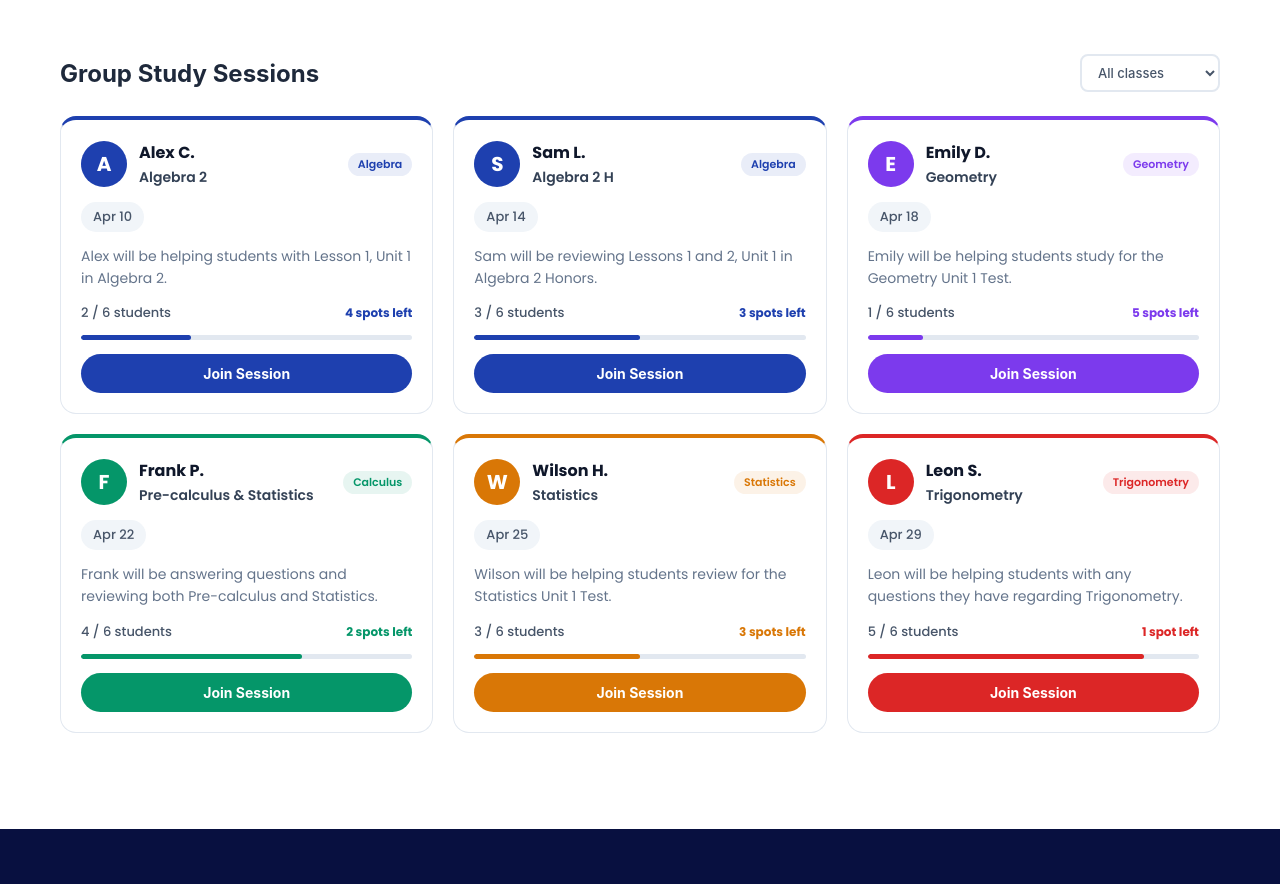
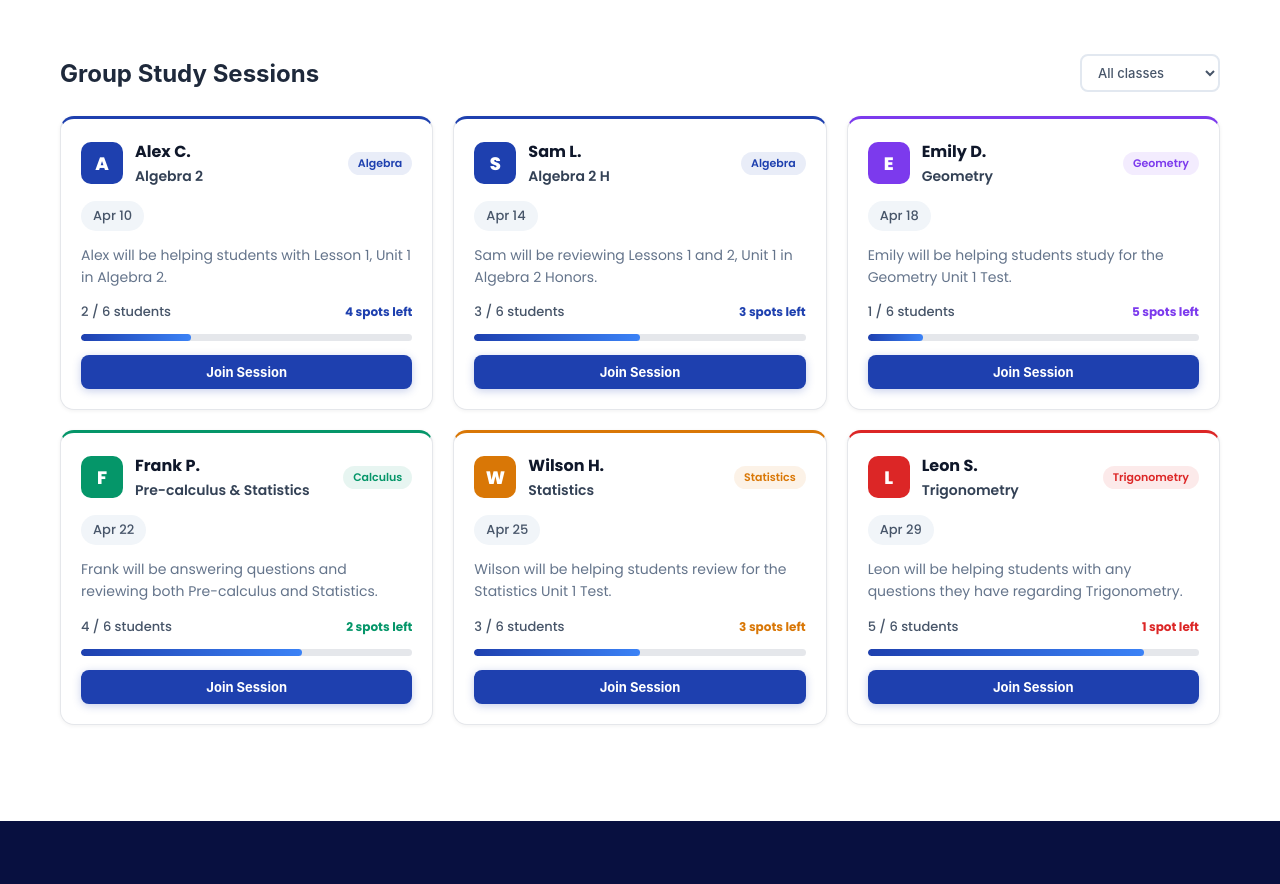
Before and after one commit to olaalzreikat/StudentLearningHub, a React (Vite) app: page /schedule in a window 1280 px wide. Shown: the part 1357-2241 px from the top of the page. Built offline with nearby package versions, Linux system fonts and the light colour scheme.

Commit message:
Make subject colors consistent across all pages and resource cards

```diff
--- a/src/components/ClassModal.jsx
+++ b/src/components/ClassModal.jsx
@@ -12,7 +12,7 @@ function ClassModal({ classData, onClose, onLessonStart }) {
         const refreshProgress = () => {
             const progress = getProgress();
             setCompletedLessons(progress.completedLessons || []);
-            console.log('✓ ClassModal: Refreshed progress', progress.completedLessons); // Debug log
+            console.log(' ClassModal: Refreshed progress', progress.completedLessons); // Debug log
         };
 
         // Initial load
@@ -20,7 +20,7 @@ function ClassModal({ classData, onClose, onLessonStart }) {
 
         // Refresh when window regains focus (e.g., after closing lesson tab)
         const handleFocus = () => {
-            console.log('✓ ClassModal: Window focused, refreshing progress'); // Debug log
+            console.log('ClassModal: Window focused, refreshing progress'); // Debug log
             refreshProgress();
         };
 
--- a/src/pages/Resources.css
+++ b/src/pages/Resources.css
@@ -383,7 +383,6 @@
     border-radius: 16px;
     cursor: pointer;
     transition: all 0.2s ease;
-    overflow: hidden;
     background: #FFFFFF;
     border: 1px solid #E5E7EB;
     display: flex;
--- a/src/pages/Resources.jsx
+++ b/src/pages/Resources.jsx
@@ -4,7 +4,7 @@ import { videosData, quizzesData, problemsData, guidesData } from '../data/resou
 import { classesData } from '../data/classesData';
 import { lessonsData } from '../data/lessonsData';
 import { getProgress, markAsComplete, addActivity, checkAndAwardAchievements } from '../utils/localStorage';
-import { useNavigate } from 'react-router-dom';
+import { getSubjectColor } from '../utils/subjectColors';
 import ClassModal from '../components/ClassModal';
 import './Resources.css';
 
@@ -37,7 +37,6 @@ function Resources() {
         setTimeout(() => setShowNotification(false), 3000);
     };
 
-    const navigate = useNavigate();
 
     const progress = getProgress();
 
@@ -321,6 +320,12 @@ const downloadFile = (guide) => {
                         >
                             Statistics
                         </button>
+                        <button
+                            className={`category-btn ${activeFilter === 'trigonometry' ? 'active' : ''}`}
+                            onClick={() => setActiveFilter('trigonometry')}
+                        >
+                            Trigonometry
+                        </button>
 
                     </div>
 
@@ -349,15 +354,14 @@ const downloadFile = (guide) => {
                             <h2>Classes</h2>
                         </div>
                         <div className="classes-grid">
-                            {filtered.classes.map((classItem, idx) => {
+                            {filtered.classes.map((classItem) => {
                                 const prog = classProgress[classItem.id] || { percentage: 0, total: 0, completed: 0, started: false };
                                 const totalUnits = classItem.units.length;
                                 const totalLessons = classItem.units.reduce((sum, unit) => sum + unit.lessons.length, 0);
                                 const totalMins = classItem.units.reduce((sum, unit) =>
                                     sum + unit.lessons.reduce((s, l) => s + parseInt(l.duration) || 0, 0), 0);
                                 const estHours = Math.round(totalMins / 60 * 10) / 10;
-                                const accentColors = ['#1e40af','#059669','#7c3aed','#b45309','#0891b2','#be185d','#dc2626','#0d9488'];
-                                const accent = accentColors[idx % accentColors.length];
+                                const accent = getSubjectColor(classItem.subject);
 
                                 return (
                                     <div key={classItem.id} className="lesson-card" style={{ borderTop: `3px solid ${accent}` }} onClick={() => handleClassClick(classItem)}>
@@ -419,10 +423,11 @@ const downloadFile = (guide) => {
                                 <option value="Algebra 1">Algebra 1</option>
                                 <option value="Algebra 2">Algebra 2</option>
                                 <option value="Geometry">Geometry</option>
-                                <option value="Trigonometry">Trigonometry</option>
                                 <option value="Precalculus">Precalculus</option>
                                 <option value="Calculus">Calculus</option>
                                 <option value="Statistics">Statistics</option>
+                                <option value="Trigonometry">Trigonometry</option>
+
                             </select>
                         </div>
                         <div className="videos-grid">
@@ -430,10 +435,10 @@ const downloadFile = (guide) => {
                                 const isCompleted = isVideoCompleted(video.id);
 
                                 return (
-                                    <div key={video.id} className={`video-card${isCompleted ? ' video-card-done' : ''}`} onClick={() => handleVideoClick(video)}>
+                                    <div key={video.id} className={`video-card${isCompleted ? ' video-card-done' : ''}`} style={{ borderTop: `3px solid ${getSubjectColor(video.topic || '')}` }} onClick={() => handleVideoClick(video)}>
                                         <div className="video-background"></div>
                                         <div className="video-card-top-row">
-                                            {video.class && <div className="video-class-badge">{video.class}</div>}
+                                            {video.class && <div className="video-class-badge" style={{ color: getSubjectColor(video.topic || ''), background: getSubjectColor(video.topic || '') + '15' }}>{video.class}</div>}
                                         </div>
                                         <div className="video-preview">
                                             {video.videoUrl ? (
@@ -479,7 +484,7 @@ const downloadFile = (guide) => {
                                 const isCompleted = isQuizCompleted(quiz.id);
 
                                 return (
-                                    <div key={quiz.id} className={`quiz-card${isCompleted ? ' quiz-card-done' : ''}`} onClick={() => handleQuizClick(quiz)}>
+                                    <div key={quiz.id} className={`quiz-card${isCompleted ? ' quiz-card-done' : ''}`} style={{ borderLeft: `4px solid ${getSubjectColor(quiz.topic)}` }} onClick={() => handleQuizClick(quiz)}>
                                         <div className="quiz-info">
                                             <h4 className="quiz-title">{quiz.title}</h4>
                                             <p className="quiz-description">{quiz.description}</p>
@@ -506,7 +511,7 @@ const downloadFile = (guide) => {
                                 const isCompleted = isProblemCompleted(problem.id);
 
                                 return (
-                                    <div key={problem.id} className={`quiz-card${isCompleted ? ' quiz-card-done' : ''}`} onClick={() => handleProblemClick(problem)}>
+                                    <div key={problem.id} className={`quiz-card${isCompleted ? ' quiz-card-done' : ''}`} style={{ borderLeft: `4px solid ${getSubjectColor(problem.topic)}` }} onClick={() => handleProblemClick(problem)}>
                                         <div className="quiz-info">
                                             <h4 className="quiz-title">{problem.title}</h4>
                                             <p className="quiz-description">{problem.description}</p>
@@ -544,7 +549,7 @@ const downloadFile = (guide) => {
                                 const isDownloaded = isGuideDownloaded(guide.id);
 
                                 return (
-                                    <div key={guide.id} className="download-card">
+                                    <div key={guide.id} className="download-card" style={{ borderTop: `3px solid ${getSubjectColor(guide.topic)}` }}>
                                         <div className="download-content">
                                             <h4 className="download-title">{guide.title}</h4>
                                             <p className="download-description">{guide.description}</p>
--- a/src/pages/Schedule.css
+++ b/src/pages/Schedule.css
@@ -415,19 +415,21 @@
 
 .group-session-card {
   background: #fff;
-  border: 1.5px solid #e2e8f0;
-  border-top: 4px solid var(--accent);
-  border-radius: 16px;
+  border: 1px solid #E5E7EB;
+  border-top: 3px solid var(--accent);
+  border-radius: 14px;
   padding: 20px;
   display: flex;
   flex-direction: column;
   gap: 14px;
   transition: box-shadow 0.2s ease, transform 0.2s ease;
+  box-shadow: 0 1px 4px rgba(0, 0, 0, 0.06);
 }
 
 .group-session-card:hover {
-  box-shadow: 0 8px 28px rgba(0,0,0,0.09);
-  transform: translateY(-2px);
+  box-shadow: 0 8px 24px rgba(0, 0, 0, 0.12);
+  transform: translateY(-4px);
+  border-color: #CBD5E1;
 }
 
 .gsc-top {
@@ -437,12 +439,12 @@
 }
 
 .gsc-avatar {
-  width: 46px;
-  height: 46px;
-  border-radius: 50%;
+  width: 42px;
+  height: 42px;
+  border-radius: 10px;
+  font-size: 18px;
+  font-weight: 800;
   color: white;
-  font-size: 20px;
-  font-weight: 700;
   display: flex;
   align-items: center;
   justify-content: center;
@@ -533,21 +535,27 @@
 
 .gsc-btn {
   width: 100%;
-  padding: 11px 20px;
+  padding: 9px 16px;
   border: none;
-  border-radius: 100px;
-  font-size: 14px;
+  border-radius: 8px;
+  font-size: 13px;
   font-weight: 700;
   cursor: pointer;
-  transition: opacity 0.2s ease, transform 0.2s ease;
+  transition: all 0.2s ease;
   font-family: -apple-system, BlinkMacSystemFont, 'Segoe UI', 'Roboto', sans-serif;
   color: white;
+  text-align: center;
+}
+
+.gsc-btn-join {
+  background: #1e40af;
+  box-shadow: 0 2px 8px rgba(30, 64, 175, 0.25);
 }
 
 .gsc-btn-join:hover {
-  transform: translateY(-3px) scale(1.02);
-  box-shadow: 0 8px 20px rgba(30, 64, 175, 0.45);
-  filter: brightness(1.1);
+  background: #1e3a8a;
+  transform: translateY(-1px);
+  box-shadow: 0 4px 12px rgba(30, 64, 175, 0.35);
 }
 
 .gsc-btn-cancel {
@@ -608,16 +616,17 @@
 }
 
 .session-progress {
-    height: 5px;
-    background: #e2e8f0;
-    border-radius: 100px;
+    height: 7px;
+    background: #E5E7EB;
+    border-radius: 10px;
     overflow: hidden;
     margin-top: 6px;
 }
 
 .session-progress-bar {
     height: 100%;
-    border-radius: 100px;
+    border-radius: 10px;
+    background: linear-gradient(90deg, #1e40af, #3b82f6);
     transition: width 0.3s ease;
 }
 @media (max-width: 1024px) {
--- a/src/pages/Schedule.jsx
+++ b/src/pages/Schedule.jsx
@@ -510,7 +510,7 @@ function Schedule() {
                         {isFull && <span className="gsc-spots-full">Full</span>}
                       </div>
                       <div className="session-progress">
-                        <div className="session-progress-bar" style={{ width: `${(currentCount / group.totalSize) * 100}%`, background: getTopicColor(group.topic) }}></div>
+                        <div className="session-progress-bar" style={{ width: `${(currentCount / group.totalSize) * 100}%` }}></div>
                       </div>
                     </div>
 
@@ -522,7 +522,7 @@ function Schedule() {
                       ) : (
                         <button
                           className={`gsc-btn ${isFull ? 'gsc-btn-full' : 'gsc-btn-join'}`}
-                          style={!isFull ? { background: getTopicColor(group.topic) } : {}}
+                          style={{}}
                           onClick={() => { handleJoinGroupSession(group); if (!isFull) triggerSessionBurst(group.id); }}
                           disabled={isFull}
                         >
```
Also changed, not shown: src/pages/Dashboard.jsx (+8 -8 lines).
